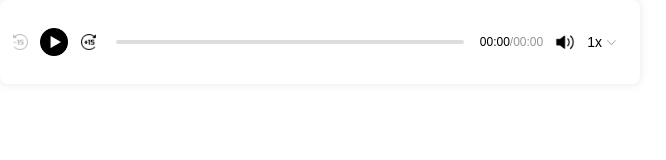
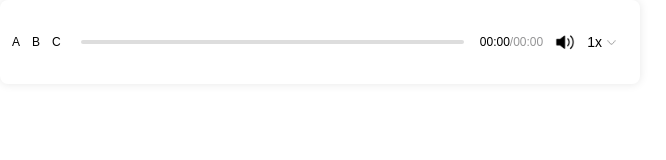
Before and after one commit to Lizikkai/custom-audio-vue3, a Vue app: page / in a window 1280 px wide. Shown: the top 160 px of the page, without its empty margins (0-666 px from the left). Built offline with nearby package versions, Linux system fonts and the light colour scheme.

Commit message:
新增Readme.md

```diff
--- a/package.json
+++ b/package.json
@@ -61,7 +61,6 @@
   "dependencies": {
     "@types/node": "^24.5.2",
     "dayjs": "^1.11.18",
-    "element-plus": "^2.11.2",
     "prettier": "^3.6.2"
   }
 }
--- a/src/App.vue
+++ b/src/App.vue
@@ -1,12 +1,43 @@
 <template>
   <div class="audio-container">
-    <CustomAudio :audio-url="music" />
+    <CustomAudio :audio-url="music" showVolumn showSpeed ref="audioRef">
+      <template #action="{ isPlaying }">
+        <div class="audio-container-A" @click="go('back')">A</div>
+        <div class="audio-container-B" @click="toggle(isPlaying)">B</div>
+        <div class="audio-container-C" @click="go('forward')">C</div>
+      </template>
+    </CustomAudio>
   </div>
 </template>
 
 <script setup lang="ts">
-import CustomAudio from '@/components/CustomAudio.vue'
-import music from '@/assets/sound/严艺丹 - 人世太匆忙.mp3'
+import { ref } from 'vue'
+import CustomAudio from './components/CustomAudio.vue'
+import music from './assets/sound/严艺丹 - 人世太匆忙.mp3'
+const audioRef = ref<typeof CustomAudio>()
+
+function toggle(isPlaying: boolean) {
+  console.log('toggle ==>', isPlaying)
+  if (audioRef.value) {
+    if (isPlaying) {
+      audioRef.value.pause()
+    } else {
+      audioRef.value.play()
+    }
+  }
+}
+
+function go(type: 'back' | 'forward') {
+  if (audioRef.value) {
+    if(type === 'forward') {
+      audioRef.value.forward(20)
+    }else {
+      audioRef.value.back(20)
+    }
+  }
+}
+
+
 </script>
 
 <style scoped lang="scss">
--- a/src/components/CustomAudio.vue
+++ b/src/components/CustomAudio.vue
@@ -1,9 +1,11 @@
 <template>
     <div class="audio">
         <div class="audio-wrap">
-            <div class="audio-wrap-back" @click="go('back')" :class="{ stop: !currentTime }"></div>
-            <div class="audio-wrap-start" @click="handleTogglePlay" :class="{ pause: isPlaying }"></div>
-            <div class="audio-wrap-forward" @click="go('forward')"></div>
+            <slot name="action" :isPlaying="isPlaying">
+                <div class="audio-wrap-back" @click="go('back', 15)" :class="{ stop: !currentTime }"></div>
+                <div class="audio-wrap-start" @click="handleTogglePlay" :class="{ pause: isPlaying }"></div>
+                <div class="audio-wrap-forward" @click="go('forward', 15)"></div>
+            </slot>
         </div>
         <div class="audio-track">
             <div class="audio-track-process" @click="hadnleSeekerForward" @mousedown="handleMouseDown"
@@ -21,7 +23,7 @@
                 <span class="audio-track-time-total">{{ durationTransform }}</span>
             </div>
         </div>
-        <div class="audio-volume" @click="toggleVolumeSlider" ref="volumeRef">
+        <div class="audio-volume" @click="toggleVolumeSlider" ref="volumeRef" v-if="showVolumn">
             <div class="audio-volume-icon" :class="{ 'muted': volume === 0 }"></div>
             <div class="audio-volume-slider" v-show="showVolumeSlider">
                 <div class="audio-volume-slider-track" @click="handleVolumeClick">
@@ -31,7 +33,7 @@
                 </div>
             </div>
         </div>
-        <div class="audio-speed" @click="toggleSpeedDropdown" ref="speedDropdownRef">
+        <div class="audio-speed" @click="toggleSpeedDropdown" ref="speedDropdownRef" v-if="showSpeed">
             <div class="audio-speed-show">
                 {{ `${playbackRate}x` }}
                 <div class="audio-speed-show-arrow" :class="{ 'rotated': showSpeedDropdown }"></div>
@@ -51,11 +53,23 @@
 import { ref, computed, watch, unref, onMounted, onUnmounted } from 'vue'
 import { transformSecondToTime } from '../utils'
 
-defineProps<{
-    /** 音频路径 */
-    audioUrl: string
-}>()
-
+withDefaults(
+    defineProps<{
+        /** 音频路径 */
+        audioUrl: string
+        /** 是否需要显示调节音量 */
+        showVolumn: boolean
+        /** 是否需要显示调节倍速 */
+        showSpeed: boolean
+        /** 倍速 */
+        speedOptions?: number[]
+        /** 缓冲条颜色 */
+        /** 当前播放进度条颜色 */
+    }>(),
+    {
+        speedOptions: () => [0.5, 1, 1.5, 2],
+    }
+)
 
 const isPlaying = ref<boolean>(false)
 const audioFile = ref<HTMLAudioElement>()
@@ -92,9 +106,29 @@ const isVolumeMouseDown = ref<boolean>(false)
 /** 倍速下拉菜单相关 */
 const showSpeedDropdown = ref<boolean>(false)
 const speedDropdownRef = ref<HTMLElement>()
-const speedOptions = [0.5, 1, 1.5, 2]
 
-
+defineExpose({
+    /** 播放 */
+    play() {
+        if (audioFile.value) {
+            audioFile.value.play()
+        }
+    },
+    /** 暂停 */
+    pause() {
+        if (audioFile.value) {
+            audioFile.value.pause()
+        }
+    },
+    /** 快进15秒 */
+    forward(time: number = 15) {
+        go('forward', time)
+    },
+    /** 快退15秒 */
+    back(time: number = 15) {
+        go('back', time)
+    }
+})
 
 onMounted(() => {
     if (audioFile.value) {
@@ -143,16 +177,16 @@ onUnmounted(() => {
     document.removeEventListener('click', handleClickOutside)
 })
 /** 回退15秒/快进15秒 */
-function go(type: 'back' | 'forward') {
+function go(type: 'back' | 'forward', time: number) {
     if (!duration.value) return
     if (type === 'back') {
         if (!currentTime.value) return
         if (audioFile.value) {
-            audioFile.value.currentTime = audioFile.value.currentTime - 15
+            audioFile.value.currentTime = audioFile.value.currentTime - time
         }
     } else {
         if (audioFile.value) {
-            audioFile.value.currentTime = audioFile.value.currentTime + 15
+            audioFile.value.currentTime = audioFile.value.currentTime + time
         }
     }
     update()
@@ -364,11 +398,6 @@ const handleMouseUp = () => {
     font-family: 'FZLanTingHeiS-R-GB', sans-serif;
     font-size: 12px;
     width: 100%;
-    // height: 64px;
-    // border-radius: 10px;
-    // background: #fff;
-    // box-shadow: 0px 0px 20px 1px rgba(89, 104, 145, 0.2);
-    // padding: 20px 16px;
     display: flex;
     align-items: center;
 
```
Also changed, not shown: 2 other files (tests, documents, lock files or other folders).
